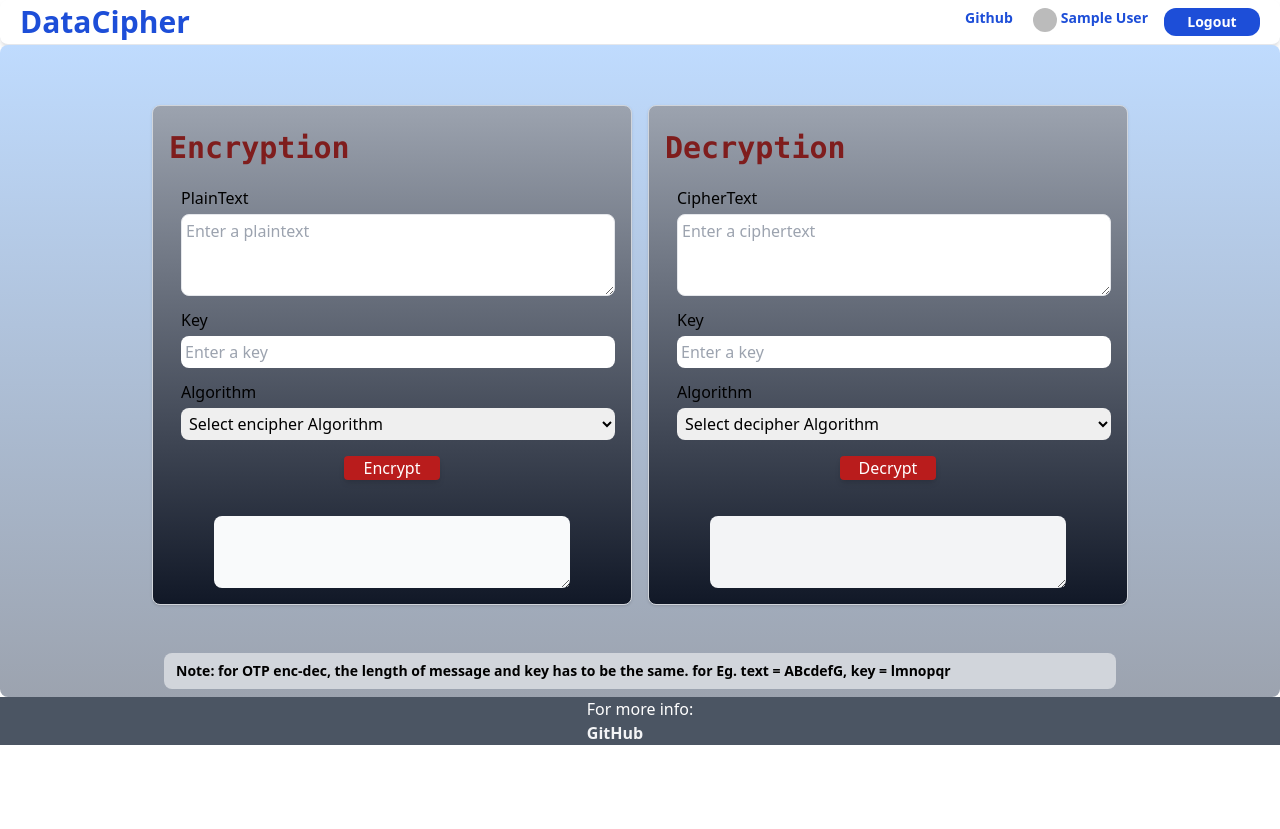
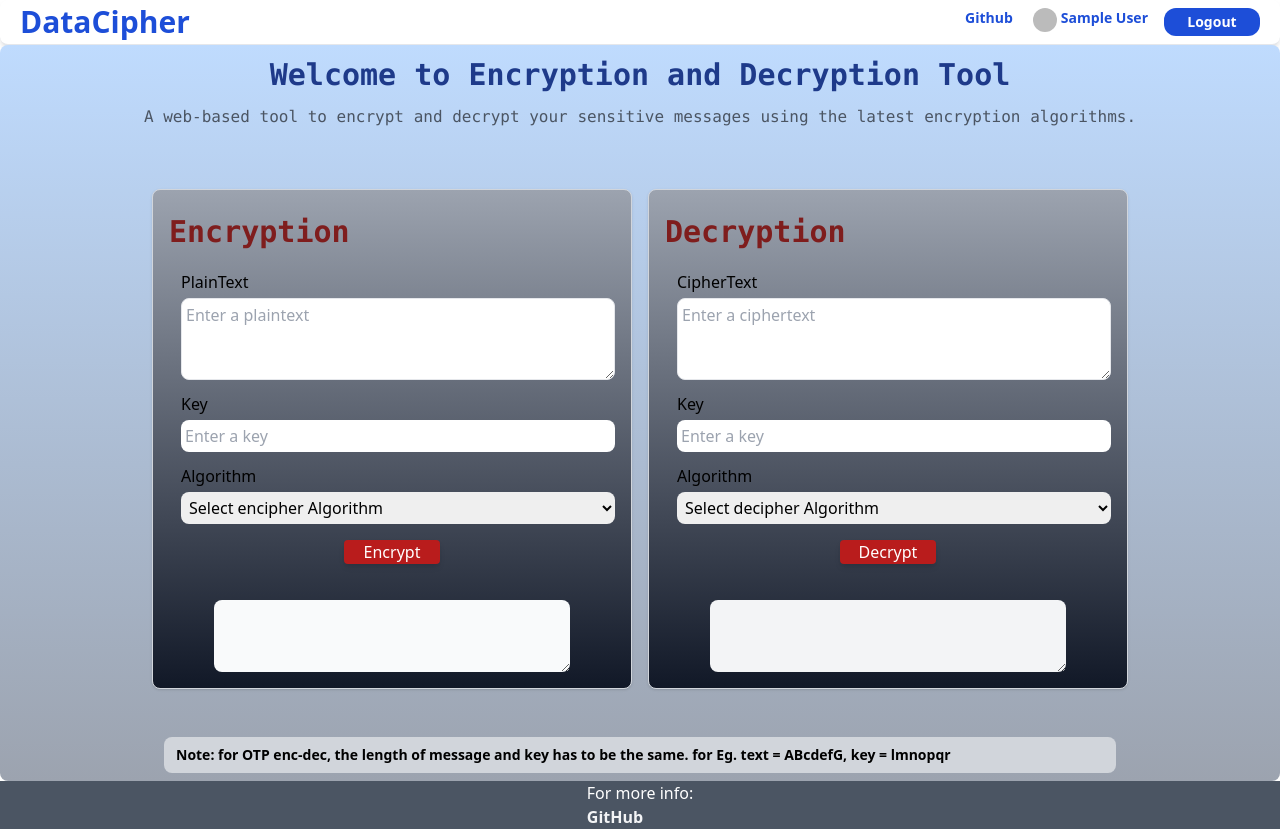
Before and after one commit to SalasDelil/Data-Cipher, a Next.js app in the folder data-cryptography/: page / in a window 1280 px wide. Before the commit the page ends 800 px from the top, so only its background shows below. Built offline with nearby package versions, Linux system fonts and the light colour scheme; no server answers; sample sign-in values are in the browser's storage.

Commit message:
header added

```diff
--- a/data-cryptography/components/Crypto/index.tsx
+++ b/data-cryptography/components/Crypto/index.tsx
@@ -60,12 +60,18 @@ export default function Crypto() {
 
   return (
     <div className="flex flex-col mx-auto rounded-lg bg-gradient-to-b from-blue-200 to-gray-400">
+      <div className="bg-light text-white">
+          <div className="text-center">
+            <h1 className="my-3 text-3xl text-blue-900 font-bold font-mono">Welcome to Encryption and Decryption Tool</h1>
+            <p className="text-gray-600 font-mono">A web-based tool to encrypt and decrypt your sensitive messages using the latest encryption algorithms.</p>
+          </div>
+        </div>
       <main className="flex flex-col md:px-36">
         <div className="flex flex-wrap md:flex-nowrap justify-center text-semibold my-10">
           <div
             className="w-full md:w-1/2 flex flex-col justify-center mx-2 mt-5 p-4 bg-gradient-to-b from-gray-400 to-gray-900 border rounded-lg border-gray-300 shadow"
           >
-            <div className="my-2 text-3xl  font-mono text-red-900 font-bold">
+            <div className="my-2 text-3xl font-mono text-red-900 font-bold">
               Encryption
             </div>
             <div className="flex flex-col mt-2">
```
